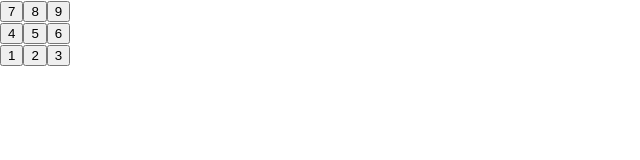
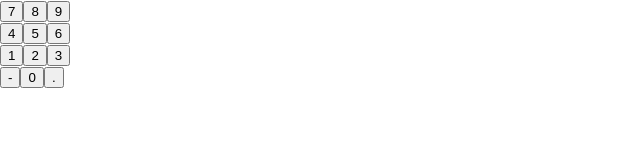
Before and after one commit to AmitAmitSari/calculator, a React (Create React App) app in the folder calculator/: page / in a window 1280 px wide. Shown: the top 160 px of the page, without its empty margins (0-640 px from the left). Built offline with nearby package versions, Linux system fonts and the light colour scheme; the HTML template or start-up script is replaced by a standard one.

Commit message:
Add 0 button

```diff
--- a/calculator/src/App.js
+++ b/calculator/src/App.js
@@ -30,6 +30,11 @@ function App() {
             </div>);
           })
       }
+      <div>
+        <Button text='-'></Button>
+        <Button text='0' onClick={() => setNumber(number * 10)}></Button>
+        <Button text='.'></Button>
+      </div>
     </div>
   );
 }
```
